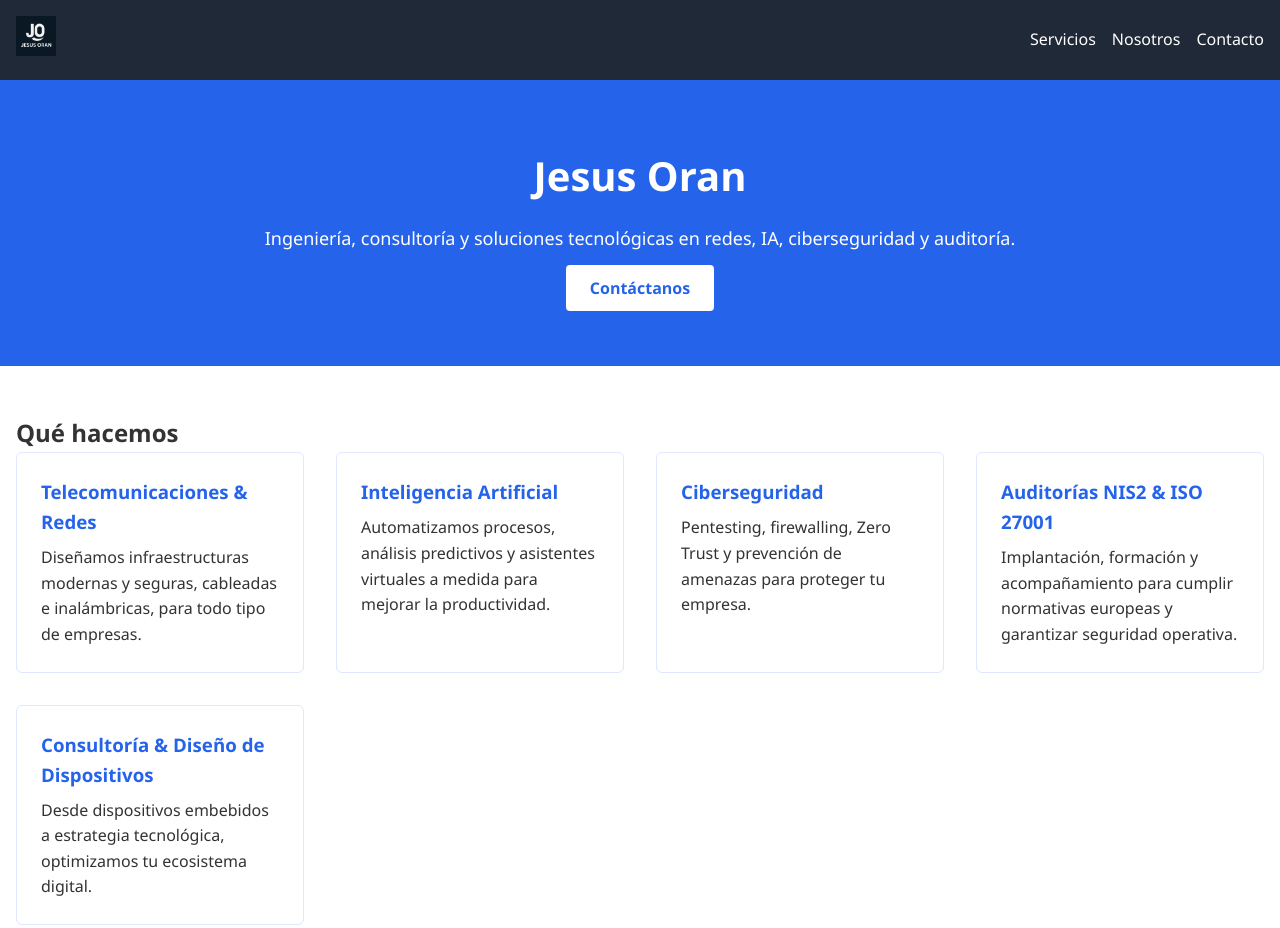
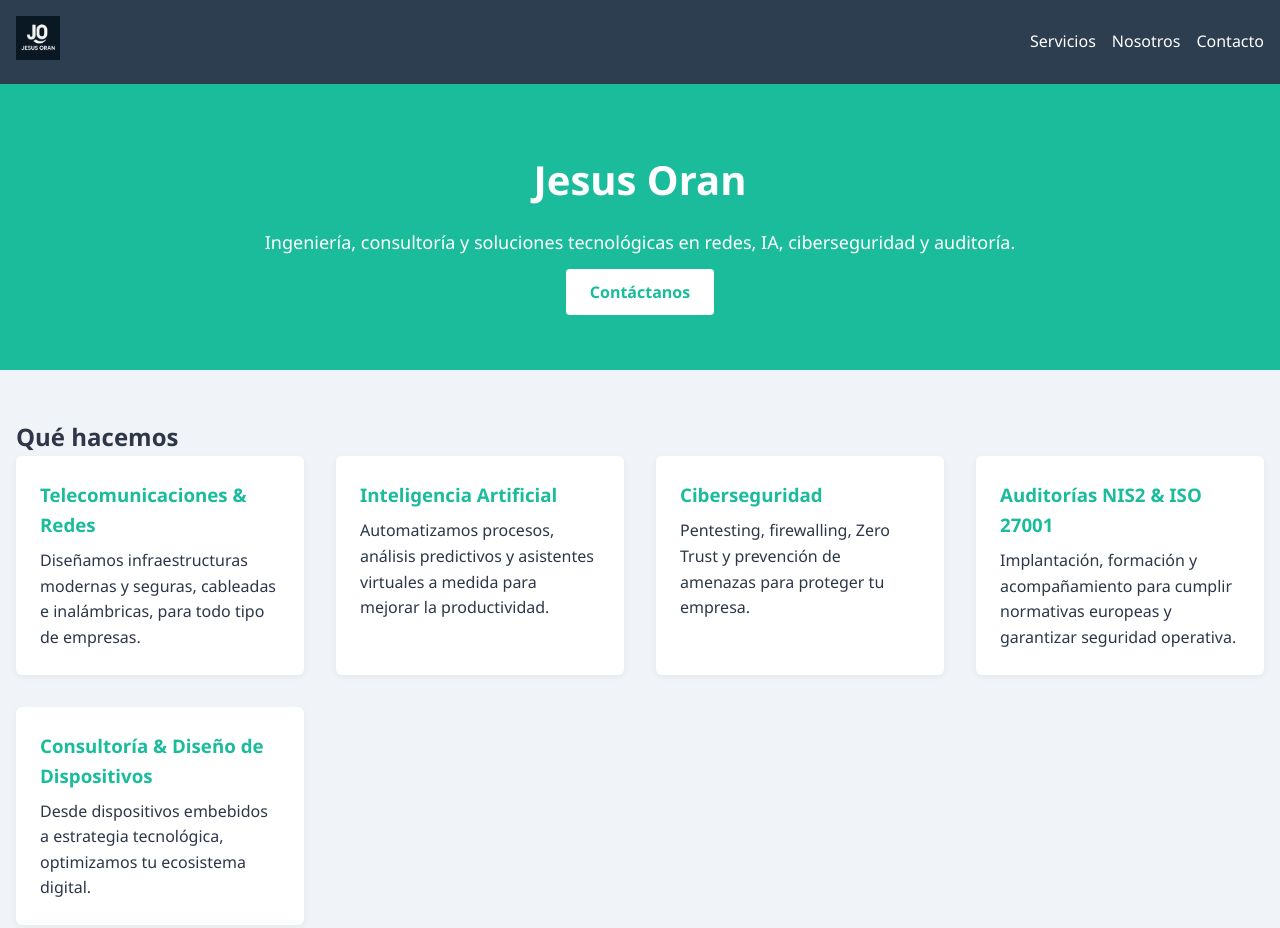
Before and after one commit to Jesus-Oran-Sans/jesusoran, a plain HTML site: page index.html in a window 1280 px wide. Shown: the top 928 px of the page. Drawn offline with Linux system fonts and the light colour scheme.

Commit message:
Update index.html

```diff
--- a/index.html
+++ b/index.html
@@ -11,20 +11,21 @@
   <link rel="canonical" href="https://jesusoran.com" />
   <style>
     * { margin:0; padding:0; box-sizing: border-box; }
-    body { font-family: 'Segoe UI', sans-serif; line-height:1.6; color:#333; }
-    nav { background:#1f2937; padding:1rem; display:flex; align-items:center; justify-content: space-between; }
-    nav img { height:40px; }
+    body { font-family: 'Segoe UI', sans-serif; line-height:1.6; color:#2d3748; background-color: #f0f4f8; }
+    nav { background:#2c3e50; padding:1rem; display:flex; align-items:center; justify-content: space-between; }
+    nav img { height:44px; }
     nav ul { list-style:none; display:flex; gap:1rem; }
     nav a { color:white; text-decoration:none; font-weight:500; }
-    .hero { background:#2563eb; color:white; padding:4rem 1rem; text-align:center; }
+    .hero { background:#1abc9c; color:white; padding:4rem 1rem; text-align:center; }
     .hero h1 { font-size:2.5rem; margin-bottom:1rem; }
     .hero p { font-size:1.125rem; margin-bottom:1.5rem; }
-    .button { background:white; color:#2563eb; padding:0.75rem 1.5rem; border:none; border-radius:4px; font-weight:600; cursor:pointer; text-decoration:none; }
+    .button { background:white; color:#1abc9c; padding:0.75rem 1.5rem; border:none; border-radius:4px; font-weight:600; cursor:pointer; text-decoration:none; }
+    .button:hover { background:#ecf0f1; }
     section { padding:3rem 1rem; }
     .grid { display:grid; grid-template-columns:repeat(auto-fit,minmax(280px,1fr)); gap:2rem; }
-    .card { border:1px solid #e0e7ff; border-radius:6px; padding:1.5rem; }
-    .card h3 { color:#2563eb; margin-bottom:0.5rem; }
-    footer { background:#1f2937; color:#9ca3af; text-align:center; padding:2rem; font-size:0.9rem; }
+    .card { background:white; border-radius:6px; padding:1.5rem; box-shadow: 0 2px 6px rgba(0,0,0,0.05); }
+    .card h3 { color:#1abc9c; margin-bottom:0.5rem; }
+    footer { background:#2c3e50; color:#bdc3c7; text-align:center; padding:2rem; font-size:0.9rem; }
   </style>
 </head>
 <body>
@@ -89,7 +90,7 @@
   </main>
 
   <footer>
-    &copy; 2025 Jesus Oran · Ingeniería y consultoría tecnológica – Barcelona, España · <a href="mailto:info@jesusoran.com" style="color:#9ca3af;">info@jesusoran.com</a>
+    &copy; 2025 Jesus Oran · Ingeniería y consultoría tecnológica – Barcelona, España · <a href="mailto:info@jesusoran.com" style="color:#bdc3c7;">info@jesusoran.com</a>
   </footer>
 
 </body>
```
